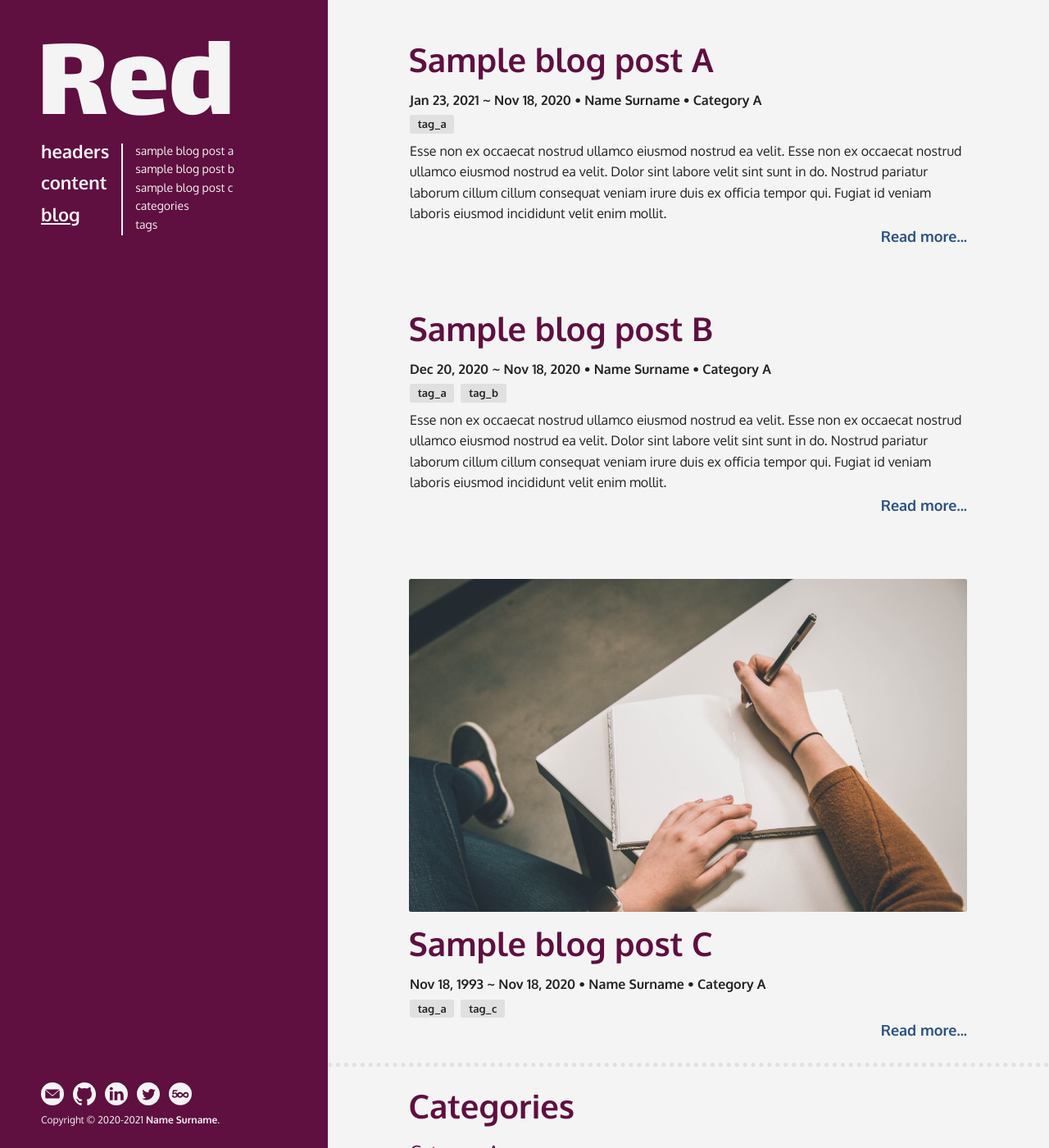
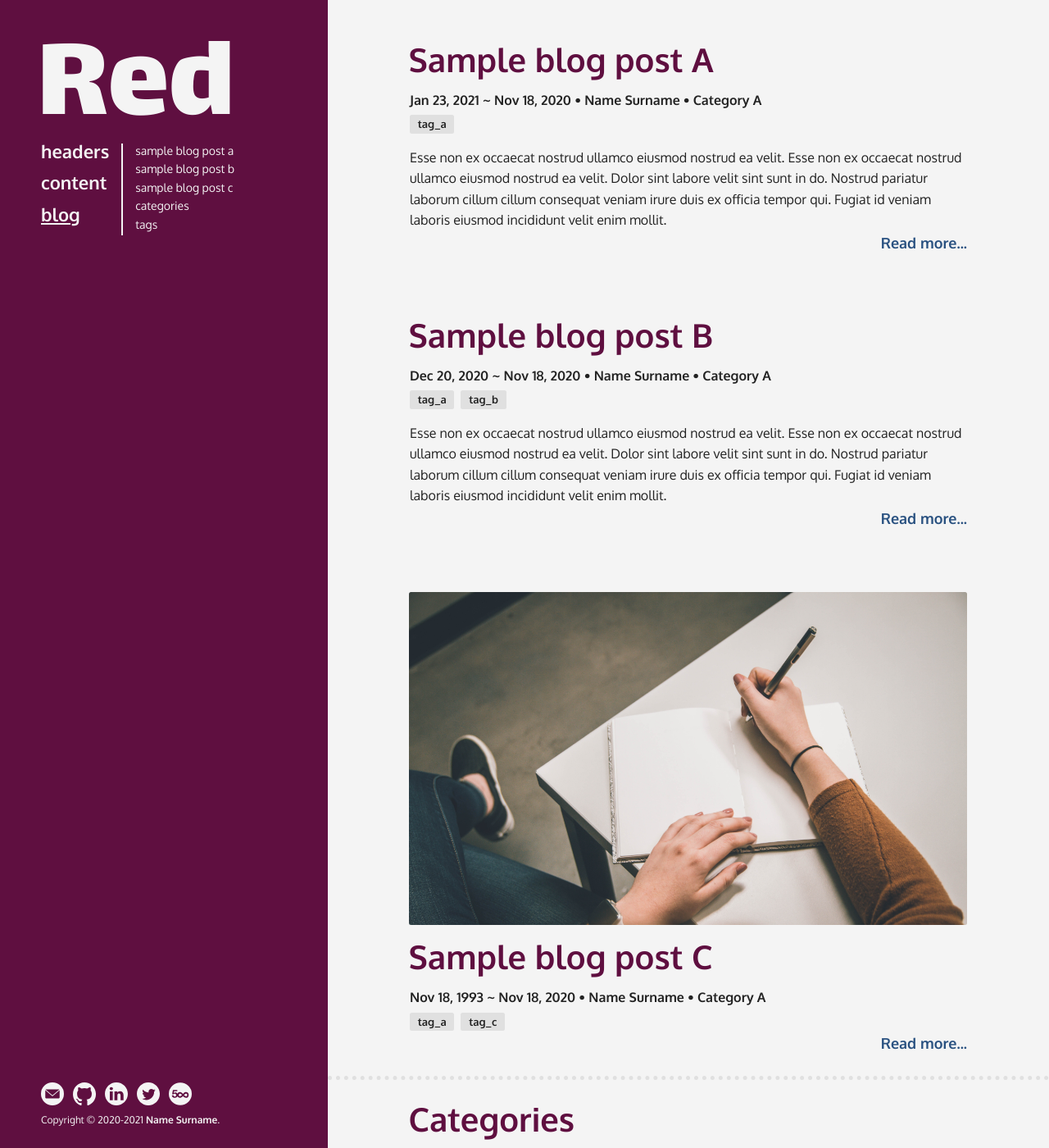
Before and after one commit to rafalkaron/r-jekyll-theme, a Jekyll site: the page built from blog.md, in a window 1280 px wide and 1400 px high. Shown: the whole window at 82% size. Built offline with Jekyll 4.4.1, drawn with Linux system fonts in a browser that asks for light colours; some web fonts are replaced.

Commit message:
fixed padding in posts list

```diff
--- a/_sass/r/content/blog.scss
+++ b/_sass/r/content/blog.scss
@@ -18,7 +18,7 @@ div#post-list-container {
 
             div.post-excerpt {
                 p {
-                    margin-top: $margin-small;
+                    margin-top: $margin;
                 }
             }
         }
```
